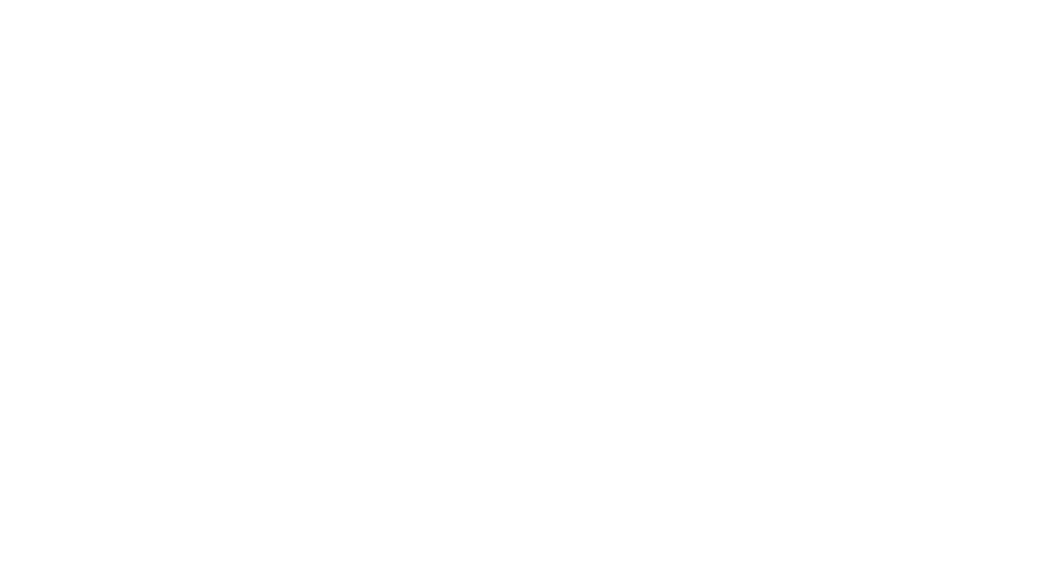
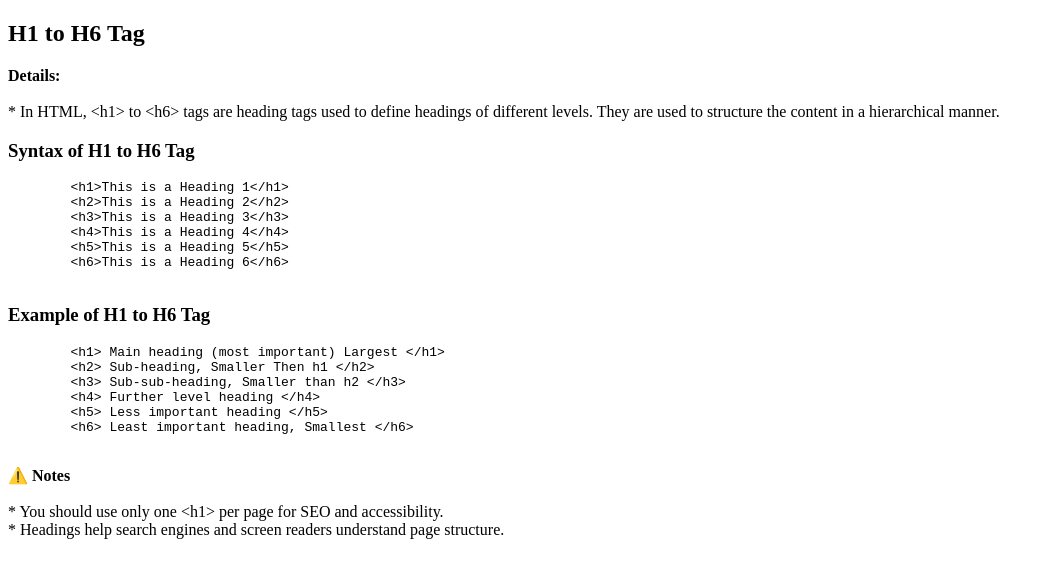
Before and after one commit to Rachchhdhvani/HTML, a plain HTML site: page TextNFormating_Tags02/h1toh6.html in a window 1280 px wide. Shown: the whole page, without its empty margins (0-1049 px from the left). Drawn offline with Linux system fonts and the light colour scheme.

Commit message:
Update formatting tag examples and remove tem file

```diff
--- a/TextNFormating_Tags02/h1toh6.html
+++ b/TextNFormating_Tags02/h1toh6.html
@@ -6,6 +6,38 @@
     <title>H1 to H6</title>
 </head>
 <body>
+    <h2>H1 to H6 Tag</h2>
+    <p>
+        <strong>Details:<br><br></strong>
+         * In HTML, &lt;h1&gt; to &lt;h6&gt; tags are heading tags used to define headings of different levels. They are used to structure the content in a hierarchical manner.
+    </p>
 
+    <h3>Syntax of H1 to H6 Tag</h3>
+
+    <pre>
+        &lt;h1&gt;This is a Heading 1&lt;/h1&gt;
+        &lt;h2&gt;This is a Heading 2&lt;/h2&gt;
+        &lt;h3&gt;This is a Heading 3&lt;/h3&gt;
+        &lt;h4&gt;This is a Heading 4&lt;/h4&gt;
+        &lt;h5&gt;This is a Heading 5&lt;/h5&gt;
+        &lt;h6&gt;This is a Heading 6&lt;/h6&gt;
+    </pre>
+
+    <h3>Example of H1 to H6 Tag</h3>
+
+    <pre>
+        &lt;h1&gt; Main heading (most important) Largest &lt;/h1&gt;
+        &lt;h2&gt; Sub-heading, Smaller Then h1 &lt;/h2&gt;
+        &lt;h3&gt; Sub-sub-heading, Smaller than h2 &lt;/h3&gt;
+        &lt;h4&gt; Further level heading &lt;/h4&gt;
+        &lt;h5&gt; Less important heading &lt;/h5&gt;
+        &lt;h6&gt; Least important heading, Smallest &lt;/h6&gt;
+    </pre>
+
+    <p>
+       <strong>⚠️ Notes</strong><br><br>
+         * You should use only one &lt;h1&gt; per page for SEO and accessibility.<br>
+         * Headings help search engines and screen readers understand page structure.
+    </p>
 </body>
 </html>
```
Also changed, not shown: TextNFormating_Tags02/br.html (+29 -1 lines), TextNFormating_Tags02/p.html (+26 -1 lines), index.html (+9 -0 lines), 1 other file.
